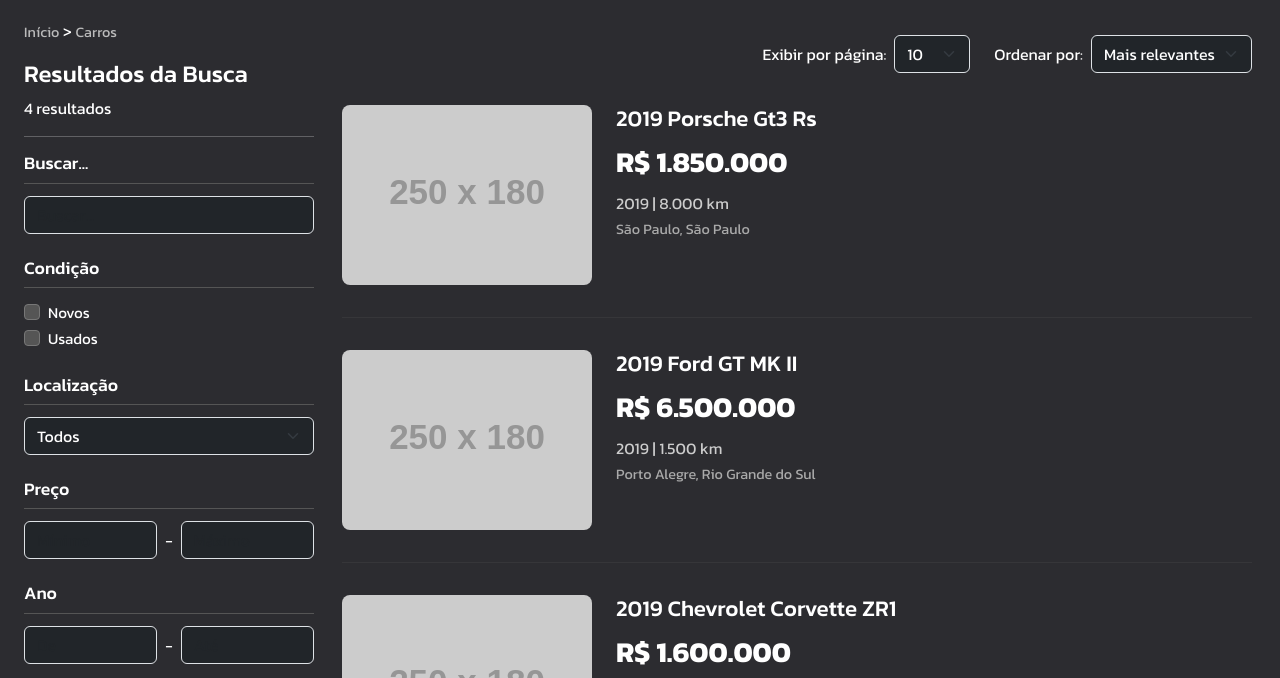
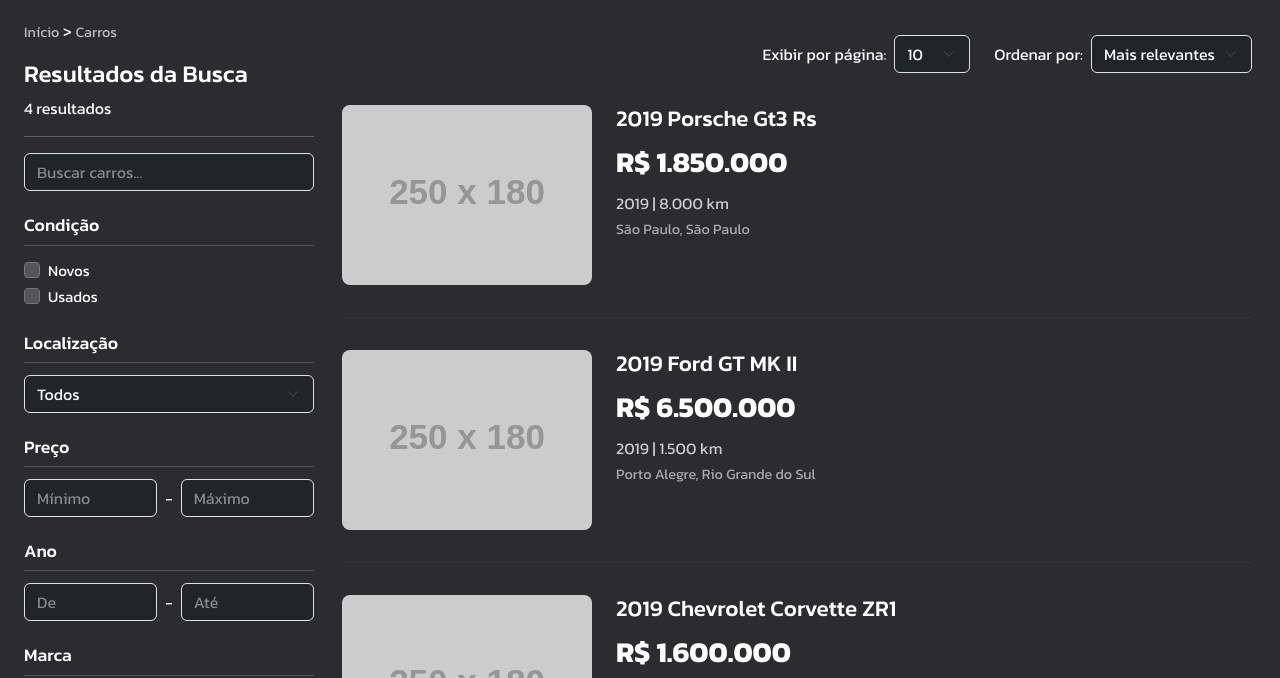
Before and after one commit to agsjohn/AutoGrid_WebSite, a plain HTML site: page busca/busca.html in a window 1280 px wide. Shown: the part 61-739 px from the top of the page. Drawn offline with nearby package versions, Linux system fonts and the light colour scheme; placeholder pictures from the web are drawn by us; a web font is replaced by a local one.

Commit message:
hotfix: not showing placeholder in search page

```diff
--- a/busca/busca.html
+++ b/busca/busca.html
@@ -71,8 +71,7 @@
 					<hr>
 
 					<div class="filter-group">
-						<h5 class="filter-title">Buscar...</h5>
-						<input type="text" class="form-control bg-dark text-white" id="filtro-pesquisa" placeholder="Buscar...">
+						<input type="text" class="form-control bg-dark text-white" id="filtro-pesquisa" placeholder="Buscar carros...">
 					</div>
 
 					<div class="filter-group">
--- a/busca/styles.css
+++ b/busca/styles.css
@@ -29,7 +29,6 @@
 
 
 
-
 /* FILTER GROUP */
 .filter-group {
     margin-bottom: 1.5rem;
@@ -41,6 +40,10 @@
     font-weight: 500;
     border-bottom: 1px solid #555;
     padding-bottom: 0.5rem;
+}
+
+.form-control::placeholder{
+    color: #888;
 }
 
 .form-check-label {
```
